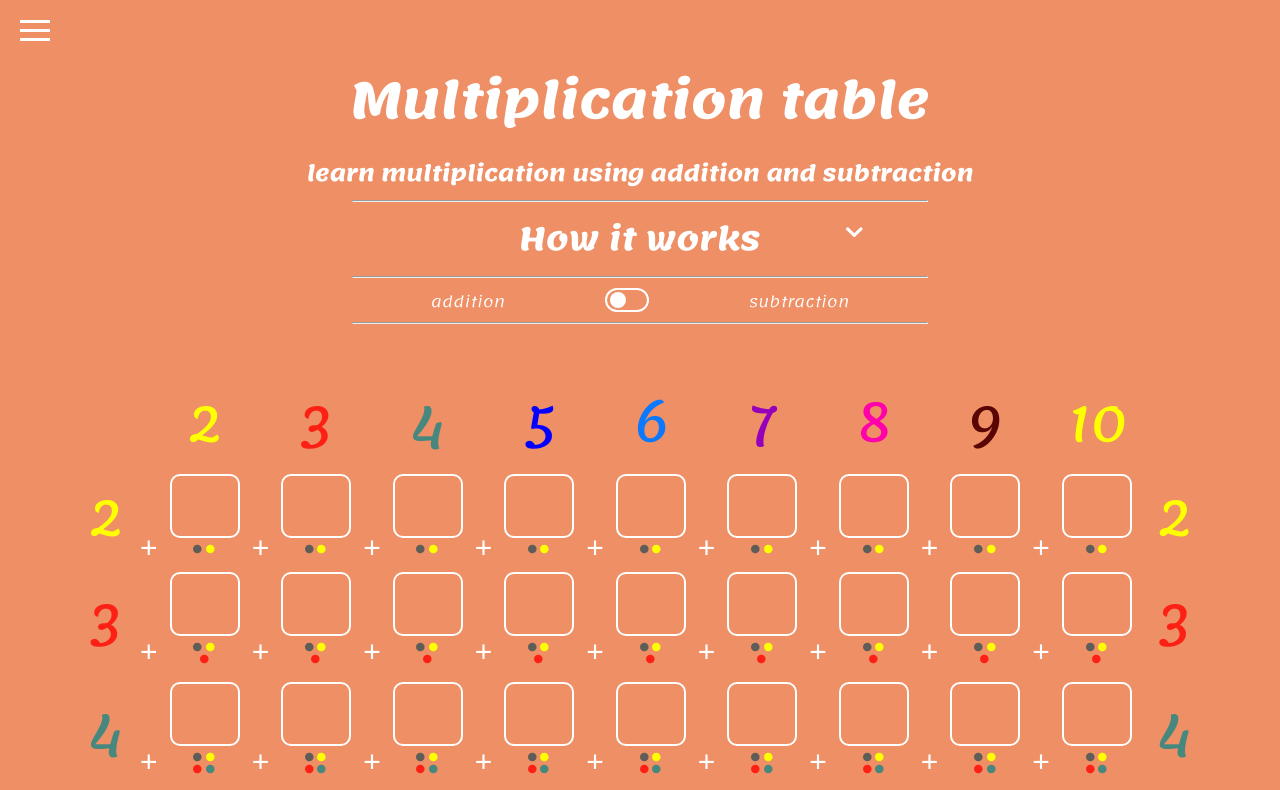
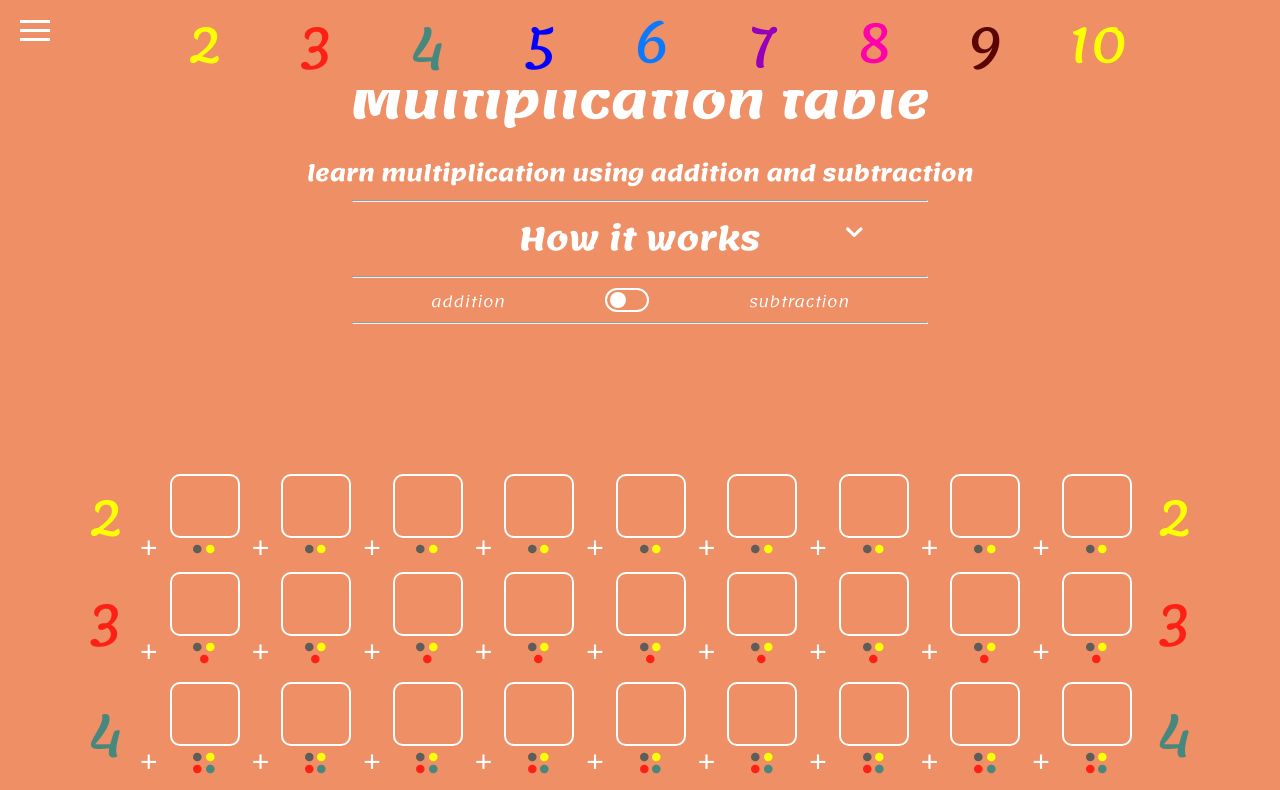
Before and after one commit to lx-kish/rithmetica, a React (Create React App) app: page /multiplication-tab in a window 1280 px wide. Shown: the top 790 px of the page. Built offline with nearby package versions, Linux system fonts and the light colour scheme.

Commit message:
refactor(core): change useEffect hook to useLayoutEffect for multiplication table; refactor code in getNodeOffsetTop function

```diff
--- a/src/components/math/operands-generators/up-to-ten.js
+++ b/src/components/math/operands-generators/up-to-ten.js
@@ -46,7 +46,11 @@ const upToTen = (operation, numberOfOperands) => {
       problemMaximum
     );
 
-    console.log('%c operands from "up-to-10" ===> ', 'color: orange; font-weight: bold;', operands);
+    // console.log(
+    //   '%c operands from "up-to-10" ===> ',
+    //   'color: orange; font-weight: bold;',
+    //   operands
+    // );
 
     return operands;
   }
--- a/src/components/math/problem-processing/get-input-position.js
+++ b/src/components/math/problem-processing/get-input-position.js
@@ -27,7 +27,11 @@ const getInputPosition = (numberOfOperands, missing) => {
       input = parseInt(numberOfOperands);
     }
 
-    console.log('%c input from "get-input-position" ===> ', 'color: orange; font-weight: bold;', input);
+    // console.log(
+    //   '%c input from "get-input-position" ===> ',
+    //   'color: orange; font-weight: bold;',
+    //   input
+    // );
 
     return input;
   }
--- a/src/pages/multiplication-tab/multiplication-tab.page.jsx
+++ b/src/pages/multiplication-tab/multiplication-tab.page.jsx
@@ -110,7 +110,8 @@ const MultiplicationTab = props => {
      * React hook useEffect for updating sticky state property
      * on display property changing
      */
-    React.useEffect(() => {
+    React.useLayoutEffect (() => {
+    // React.useEffect(() => {
 
             document.fonts.ready.then(() => {
                 const header = document.getElementById('header-stick');
@@ -120,7 +121,7 @@ const MultiplicationTab = props => {
                     ...previousState,
                     sticky: offset
                 }));
-            })
+            });
 
     }, [fullState.display]);
 
--- a/src/styles/_settings.scss
+++ b/src/styles/_settings.scss
@@ -222,7 +222,17 @@
 
     @include respond(_640-680) {
       width: 100%;
-      font-size: 5rem;
+      font-size: 6rem;
+      line-height: 3.15;
+      // font-size: 5rem;
+      // font-size: 2.5rem;
+    }
+
+    @include respond(_520-560) {
+      width: 100%;
+      font-size: 6rem;
+      line-height: 3.17;
+      // font-size: 5rem;
       // font-size: 2.5rem;
     }
 
--- a/src/utils/get-node-offset-top/get-node-offset-top.js
+++ b/src/utils/get-node-offset-top/get-node-offset-top.js
@@ -17,11 +17,10 @@ const getNodeOffsetTop = (node) => {
   //   node.offsetTop,
   // );
 
-  if (document.body.contains(node)) {
-    return node.offsetTop;
-  } else {
+  if (!document.body.contains(node)) {
     return null;
   }
+  return node.offsetTop;
 };
 
 export default getNodeOffsetTop;
```
Also changed, not shown: src/App.js (deleted, +0 -16 lines), src/components/math/problem-processing/operands-factory.js (+6 -1 lines), src/components/math/problem-processing/problems-factory.js (+10 -2 lines), src/components/math/problems-controller.js (+8 -1 lines), src/App.scss (deleted), 1 other file (tests, documents, lock files or other folders).
